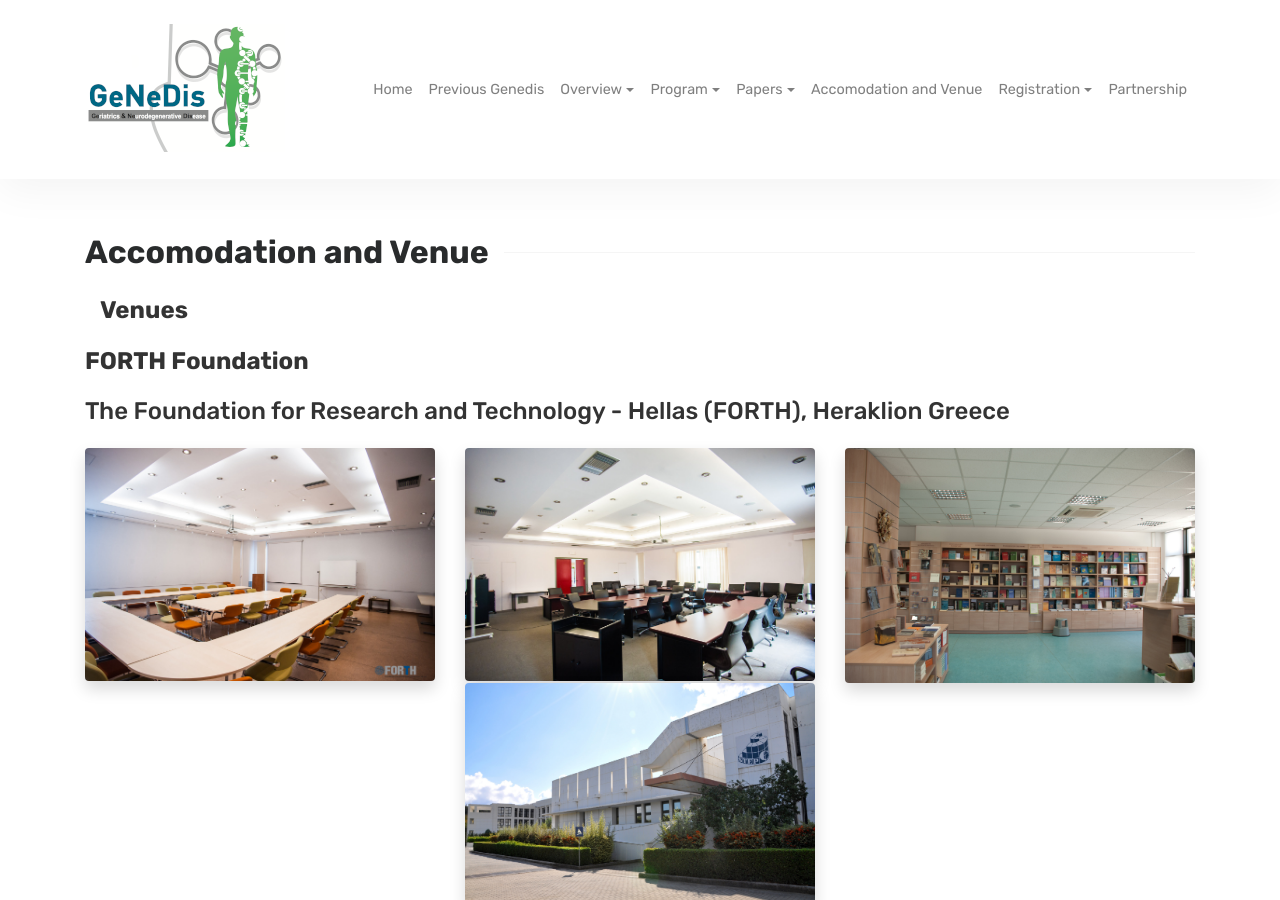
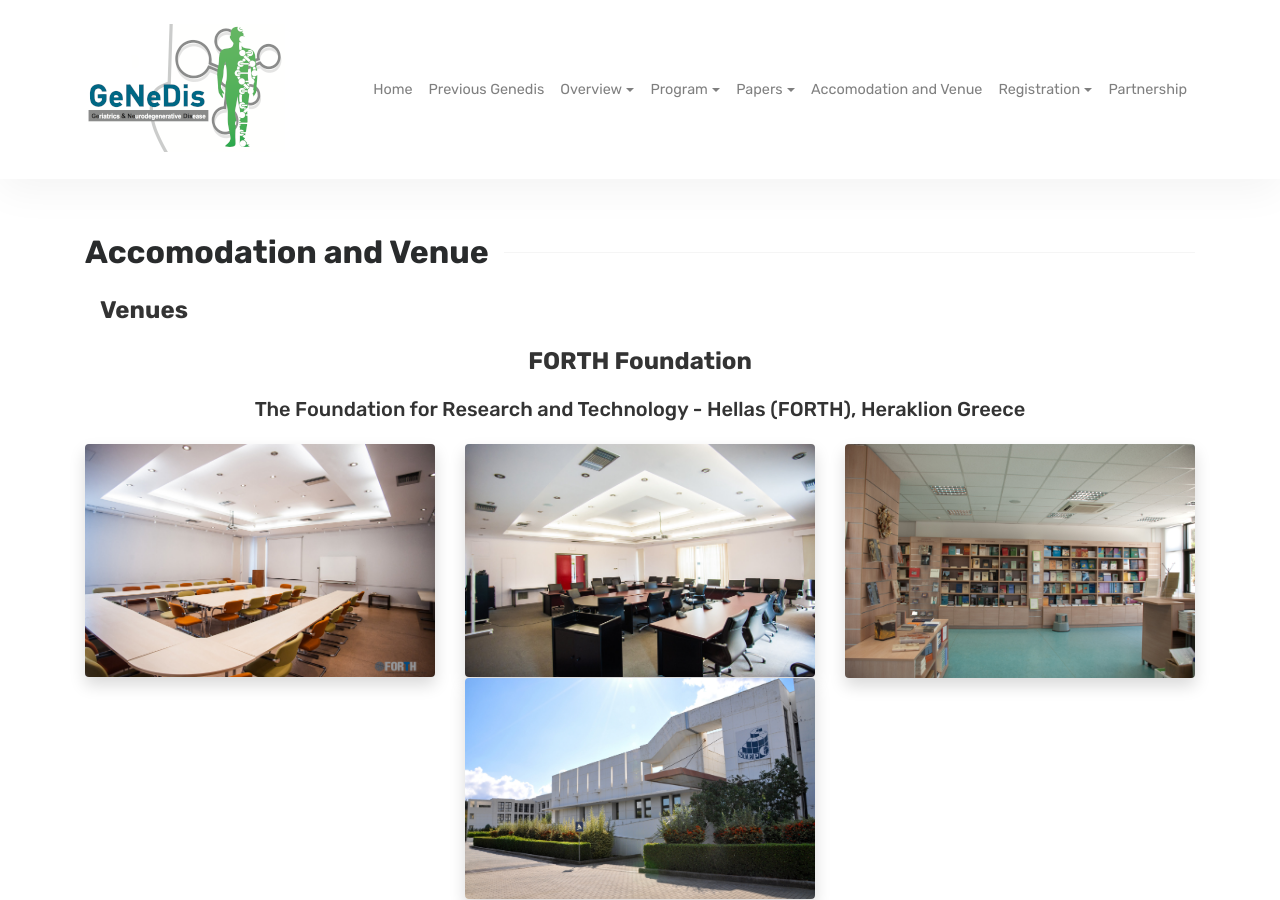
Before and after one commit to Covide-1797/genedis, a Jekyll site: the page built from pages/accomodation-venue.html, in a window 1280 px wide and 900 px high. Built offline with Jekyll 4.4.1, drawn with Linux system fonts in a browser that asks for light colours.

Commit message:
Update accomodation-venue.html

```diff
--- a/pages/accomodation-venue.html
+++ b/pages/accomodation-venue.html
@@ -9,27 +9,30 @@
             <h4><b>Venues</b></h4>
         </div>
         <div class="row justify-content-md-center">
-            <div class="col-md-12">
+            <div class="col-md-12 text-center">
                 <h4><b>FORTH Foundation</b></h4>
-                <h4>The Foundation for Research and Technology - Hellas (FORTH), Heraklion Greece</h4>
+                <h5>The Foundation for Research and Technology - Hellas (FORTH), Heraklion Greece</h5>
             </div>
             <div class="col-md-4">
-                <img class="img-fluid rounded mx-auto d-block shadow" src="{{ site.baseurl }}/assets/images/accomodation-and-venue/venue/DSC_1679.jpg"
+                <img class="img-fluid rounded mx-auto d-block shadow"
+                    src="{{ site.baseurl }}/assets/images/accomodation-and-venue/venue/DSC_1679.jpg"
                     alt="forth-venue-image">
             </div>
             <div class="col-md-4">
-                <img class="img-fluid rounded mx-auto d-block shadow" src="{{ site.baseurl }}/assets/images/accomodation-and-venue/venue/DSC_1687.jpg"
+                <img class="img-fluid rounded mx-auto d-block shadow"
+                    src="{{ site.baseurl }}/assets/images/accomodation-and-venue/venue/DSC_1687.jpg"
                     alt="forth-venue-image">
             </div>
             <div class="col-md-4">
-                <img class="img-fluid rounded mx-auto d-block shadow" src="{{ site.baseurl }}/assets/images/accomodation-and-venue/venue/DSC_4906.jpg"
+                <img class="img-fluid rounded mx-auto d-block shadow"
+                    src="{{ site.baseurl }}/assets/images/accomodation-and-venue/venue/DSC_4906.jpg"
                     alt="forth-venue-image">
             </div>
             <div class="col-md-4">
-                <img class="img-fluid rounded mx-auto d-block shadow" src="{{ site.baseurl }}/assets/images/accomodation-and-venue/venue/PHOTO4.jpg"
+                <img class="img-fluid rounded mx-auto d-block shadow"
+                    src="{{ site.baseurl }}/assets/images/accomodation-and-venue/venue/PHOTO4.jpg"
                     alt="forth-venue-image">
             </div>
         </div>
-
     </div>
 </div>
```
